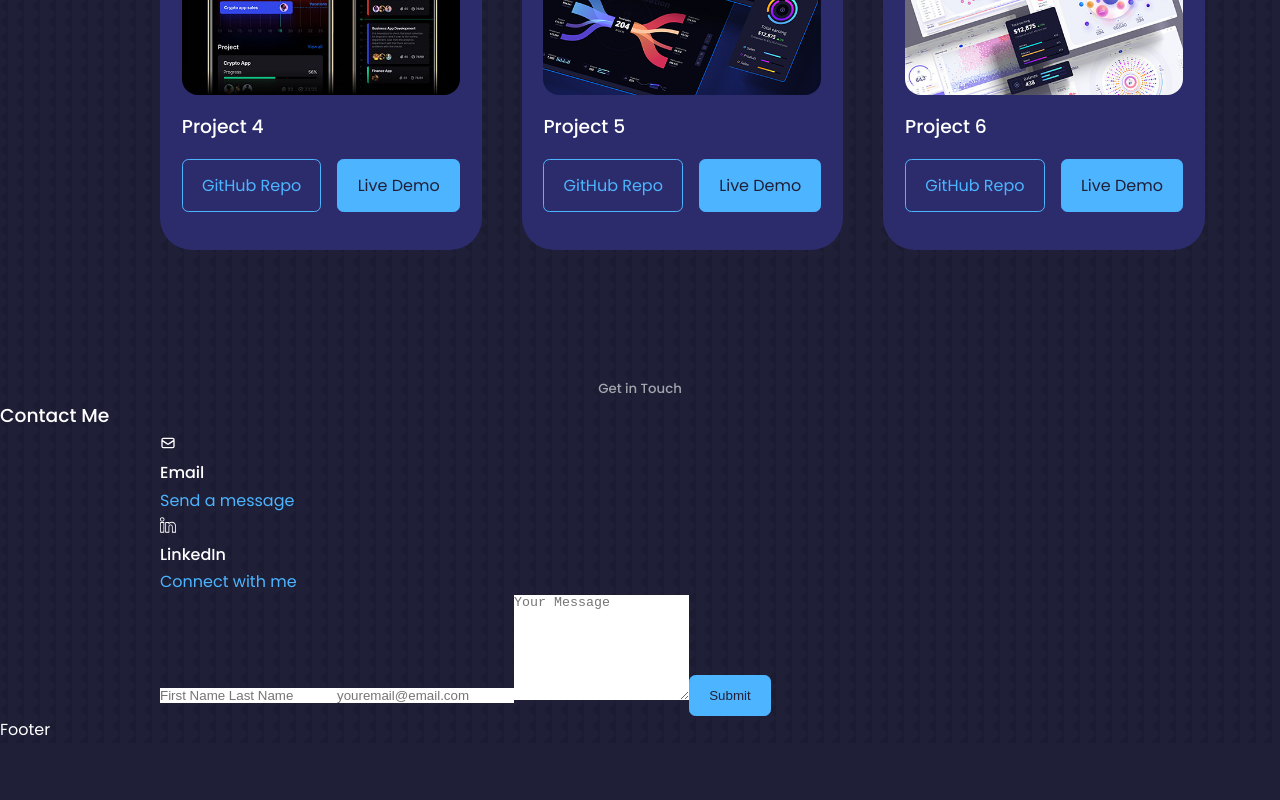
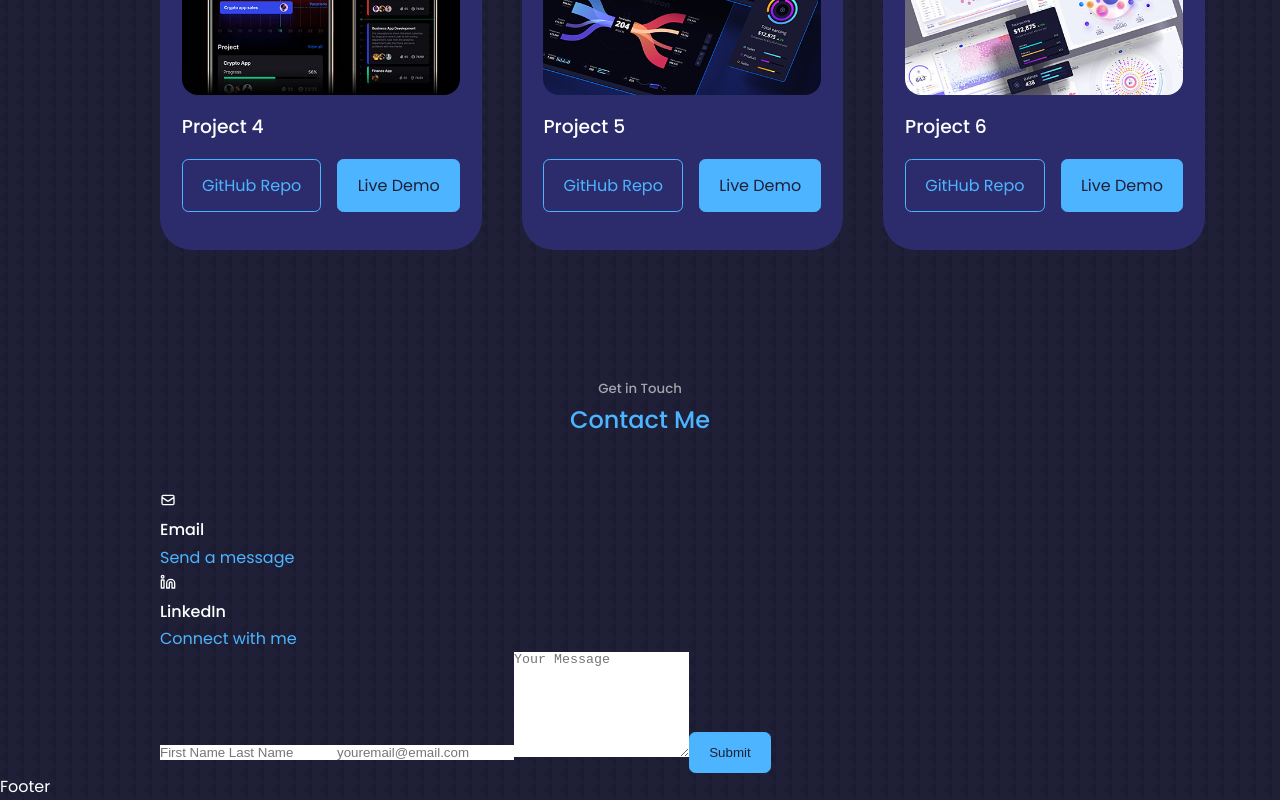
Before and after one commit to isayani/isayani-react-portfolio, a React (Create React App) app: page / in a window 1280 px wide. Shown: the part 3810-4610 px from the top of the page. Before the commit the page ends 4553 px from the top, so only its background shows below. Built offline with nearby package versions, Linux system fonts and the light colour scheme.

Commit message:
coded without form link

```diff
--- a/src/components/contact/Contact.jsx
+++ b/src/components/contact/Contact.jsx
@@ -1,25 +1,25 @@
 import React from "react";
 import "./contact.css";
 import { HiOutlineMail } from "react-icons/hi";
-import { SlSocialLinkedin } from "react-icons/sl";
+import { FiLinkedin } from "react-icons/fi";
 
 function Contact() {
   return (
     <section id="contact">
       <h5>Get in Touch</h5>
-      <h3>Contact Me</h3>
+      <h2>Contact Me</h2>
 
       <div className="container contact__container">
         <div className="contact__options">
           <article className="contact__option">
-            <HiOutlineMail />
+            <HiOutlineMail className="contact__option-icon"/>
             <h4>Email</h4>
             <a href="mailto:inshasayani@gmail.com" target="_blank" className="">
               Send a message
             </a>
           </article>
           <article className="contact__option">
-            <SlSocialLinkedin />
+            <FiLinkedin className="contact__option-icon"/>
             <h4>LinkedIn</h4>
             <a
               href="www.linkedin.com/in/inshasayani"
@@ -50,7 +50,7 @@ function Contact() {
             placeholder="Your Message"
             required
           ></textarea>
-          <button type="submit" className="btn btn-primary">
+          <button type="submit" id="contact__btn" className="btn btn-primary">
             Submit
           </button>
         </form>
```
